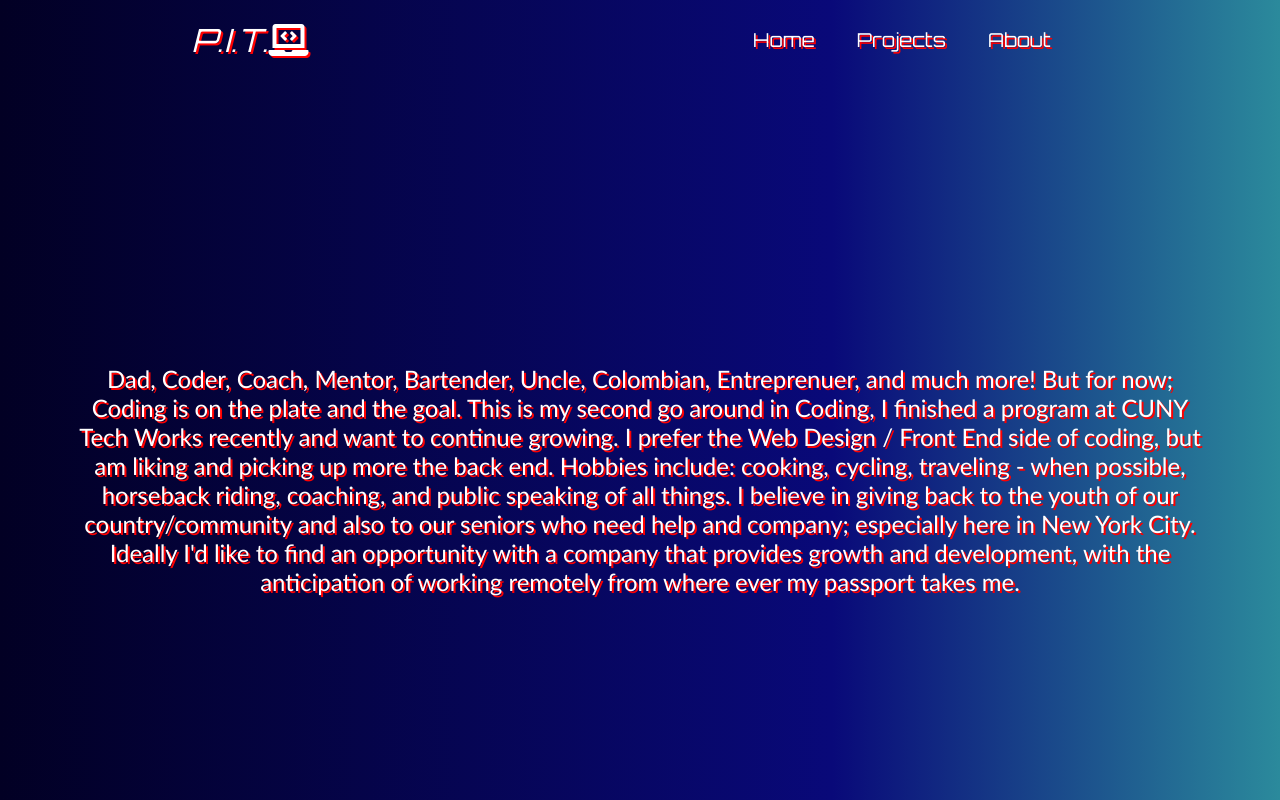
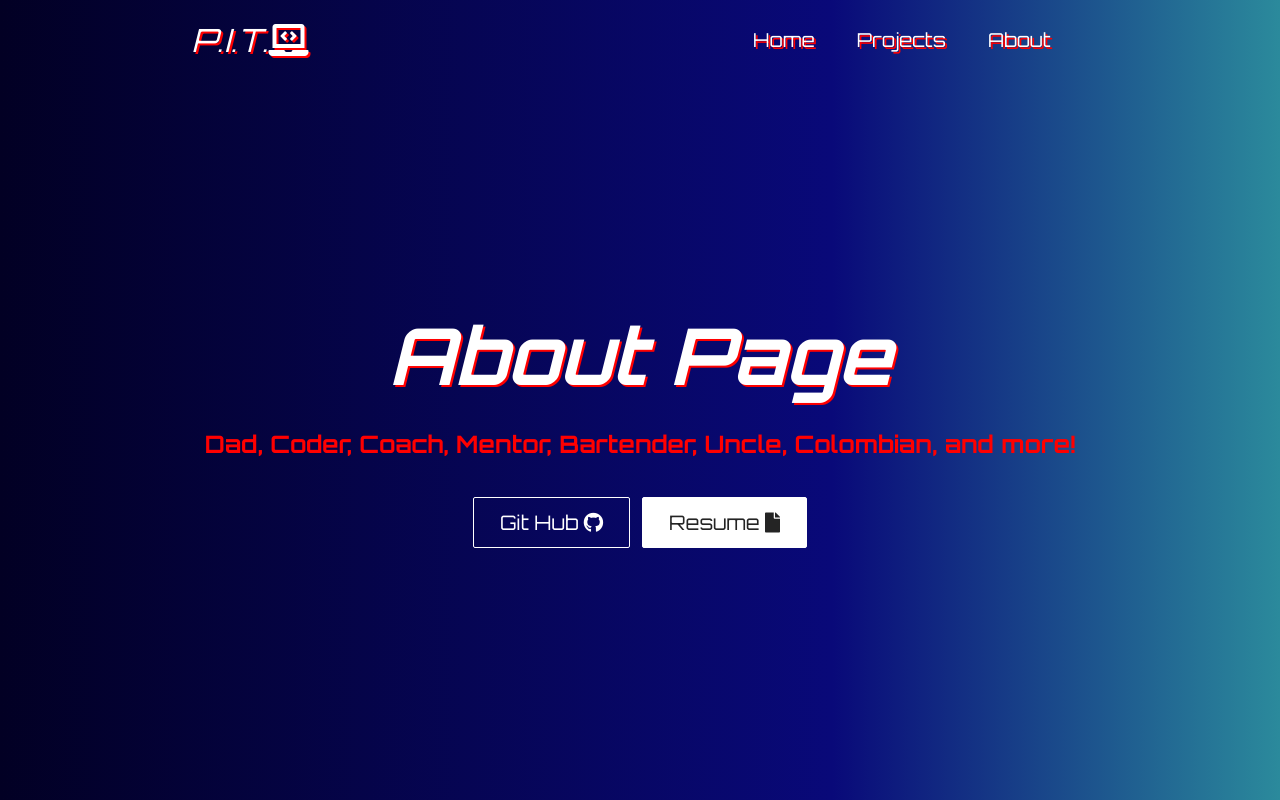
Before and after one commit to pault929/React-PorthHW20, a React (Create React App) app in the folder paulsport/: page /about in a window 1280 px wide. Shown: the top 800 px of the page. Built offline with nearby package versions, Linux system fonts and the light colour scheme.

Commit message:
added footers to all pages

```diff
--- /dev/null
+++ b/paulsport/src/components/About.css
@@ -0,0 +1,3 @@
+body{
+    background-color: yellow !important;
+}
--- /dev/null
+++ b/paulsport/src/components/About.js
@@ -0,0 +1,38 @@
+import React from 'react';
+import '../App.css';
+import { Button } from './Button';
+import  './About.css';
+
+
+function About () {
+    return (
+      <div className='hero-container'>
+        {/* <video src='/videos/video-1.mp4' autoPlay loop muted /> */}
+        <h1 class="mainpg"><em>About Page</em></h1>
+        <h3>Dad, Coder, Coach, Mentor, Bartender, Uncle,
+        Colombian, and more! </h3>
+
+
+
+
+        <div className='hero-btns'>
+          <Button
+            className='btns'
+            buttonStyle='btn--outline'
+            buttonSize='btn--large'
+          >
+          Git Hub <i className='fab fa-github' />
+          </Button>
+          <Button
+            className='btns'
+            buttonStyle='btn--primary'
+            buttonSize='btn--large'
+          >
+            Resume <i className='fas fa-file' />
+          </Button>
+        </div>
+      </div>
+    );
+  }
+
+  export default About;
--- a/paulsport/src/components/Footer.js
+++ b/paulsport/src/components/Footer.js
@@ -6,60 +6,6 @@ import { Link } from 'react-router-dom';
 function Footer() {
   return (
     <div className='footer-container'>
-      {/* <section className='footer-subscription'>
-        <p className='footer-subscription-heading'>
-          Join the Adventure newsletter to receive our best vacation deals
-        </p>
-        <p className='footer-subscription-text'>
-          You can unsubscribe at any time.
-        </p>
-        <div className='input-areas'>
-          <form>
-            <input
-              className='footer-input'
-              name='email'
-              type='email'
-              placeholder='Your Email'
-            />
-            <Button buttonStyle='btn--outline'>Subscribe</Button>
-          </form>
-        </div>
-      </section>
-      <div class='footer-links'>
-        <div className='footer-link-wrapper'>
-          <div class='footer-link-items'>
-            <h2>About Us</h2>
-            <Link to='/sign-up'>How it works</Link>
-            <Link to='/'>Testimonials</Link>
-            <Link to='/'>Careers</Link>
-            <Link to='/'>Investors</Link>
-            <Link to='/'>Terms of Service</Link>
-          </div>
-          <div class='footer-link-items'>
-            <h2>Contact Us</h2>
-            <Link to='/'>Contact</Link>
-            <Link to='/'>Support</Link>
-            <Link to='/'>Destinations</Link>
-            <Link to='/'>Sponsorships</Link>
-          </div>
-        </div>
-        <div className='footer-link-wrapper'>
-          <div class='footer-link-items'>
-            <h2>Videos</h2>
-            <Link to='/'>Submit Video</Link>
-            <Link to='/'>Ambassadors</Link>
-            <Link to='/'>Agency</Link>
-            <Link to='/'>Influencer</Link>
-          </div>
-          <div class='footer-link-items'>
-            <h2>Social Media</h2>
-            <Link to='/'>Instagram</Link>
-            <Link to='/'>Facebook</Link>
-            <Link to='/'>Youtube</Link>
-            <Link to='/'>Twitter</Link>
-          </div>
-        </div>
-      </div> */}
       <section class='social-media'>
         <div class='social-media-wrap'>
           <div class='footer-logo'>
@@ -73,7 +19,7 @@ function Footer() {
             <Link
               class='social-icon-link facebook'
               to='/'
-              target='_blank'
+              target='https://www.facebook.com/'
               aria-label='Facebook'
             >
               <i class='fab fa-facebook-f' />
--- /dev/null
+++ b/paulsport/src/components/Projects.js
@@ -0,0 +1,37 @@
+import React from 'react';
+import '../App.css';
+import { Button } from './Button';
+import './Projects.css';
+
+function Projects() {
+  return (
+    <div className='hero-container'>
+      {/* <video src='/videos/video-1.mp4' autoPlay loop muted /> */}
+      <h1 class="mainpg"><em>Projects page </em></h1>
+      <h3>Dad, Coder, Coach, Mentor, Bartender, Uncle,
+      Colombian, and more! </h3>
+
+
+
+
+      <div className='hero-btns'>
+        <Button
+          className='btns'
+          buttonStyle='btn--outline'
+          buttonSize='btn--large'
+        >
+        Git Hub <i className='fab fa-github' />
+        </Button>
+        <Button
+          className='btns'
+          buttonStyle='btn--primary'
+          buttonSize='btn--large'
+        >
+          Resume <i className='fas fa-file' />
+        </Button>
+      </div>
+    </div>
+  );
+}
+
+export default Projects;
--- a/paulsport/src/components/pages/About.js
+++ b/paulsport/src/components/pages/About.js
@@ -1,19 +1,16 @@
 import React from 'react';
 import '../../App.css';
-
+import Footer from '../Footer';
+import About from '../About';
 export default function Projects() {
 //   return <h1 className='products'>PRODUCTS</h1>;
 // }
 return (
-  <div className='hero-container'>
+  <>
+  <About />
+  <Footer />
+  </>
 
-
-    <p>Dad, Coder, Coach, Mentor, Bartender, Uncle, Colombian, Entreprenuer, and much more! But for now;
-Coding is on the plate and the goal. This is my second go around in Coding, I finished a program at CUNY Tech Works recently and want to continue growing.
-I prefer the Web Design / Front End side of coding, but am liking and picking up more the back end.
-Hobbies include: cooking, cycling, traveling - when possible, horseback riding, coaching, and public speaking of all things. I believe in giving back to the youth of our country/community and also to our seniors who need help and company; especially here in New York City. Ideally I'd like to find an opportunity with a company that provides growth and development, with the anticipation of working remotely from where ever my passport takes me.</p>
-
-</div>
 
 );
 }
--- a/paulsport/src/components/pages/Projects.js
+++ b/paulsport/src/components/pages/Projects.js
@@ -1,8 +1,17 @@
 import React from 'react';
 import '../../App.css';
+import Cards from '../Cards';
+import HeroSection from '../HeroSection';
+import Footer from '../Footer';
+import Projects from '../Projects';
 
-export default function Products() {
-  return <h1 className='projects'>Under Construction</h1>;
+function Home() {
+  return (
+    <>
+      <Projects />
+      <Footer />
+    </>
+  );
+}
 
-
-}
+export default Home;
```
Also changed, not shown: paulsport/src/components/Projects.css (added), 2 other files (tests, documents, lock files or other folders).
